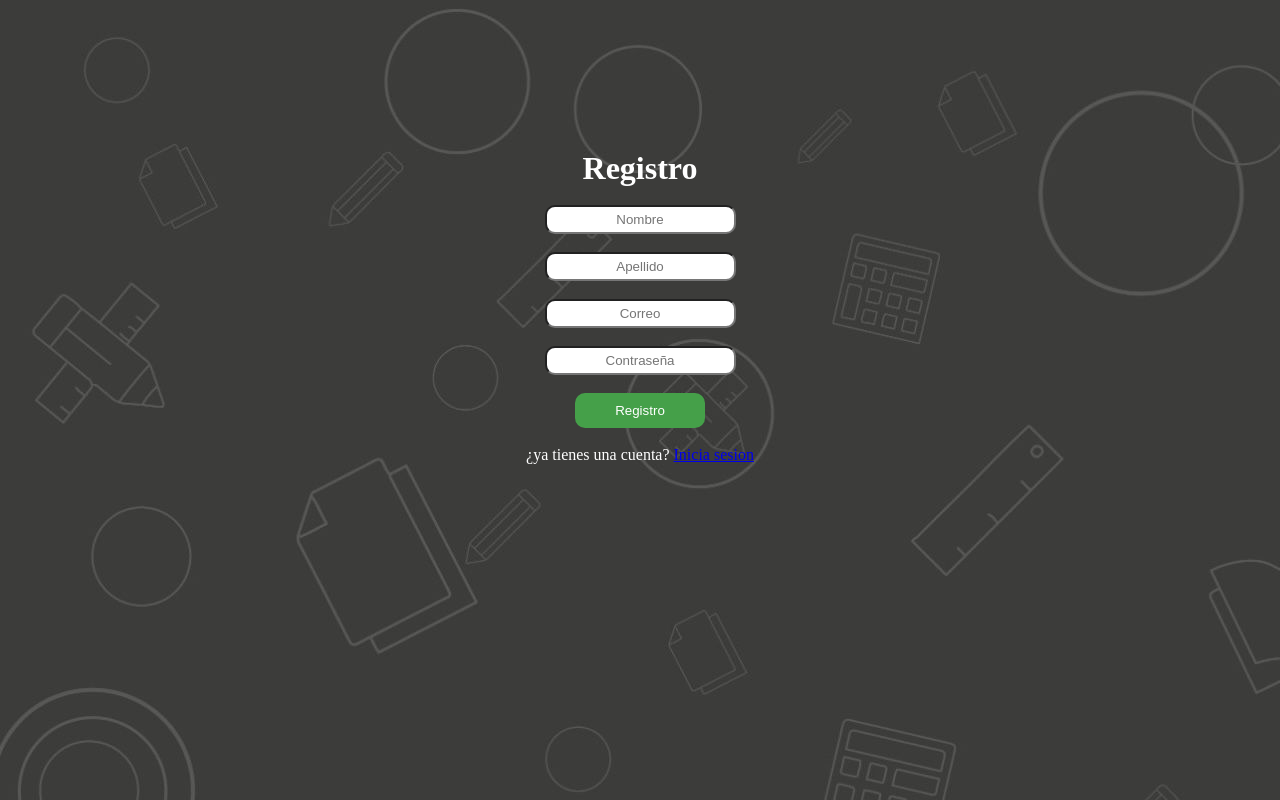
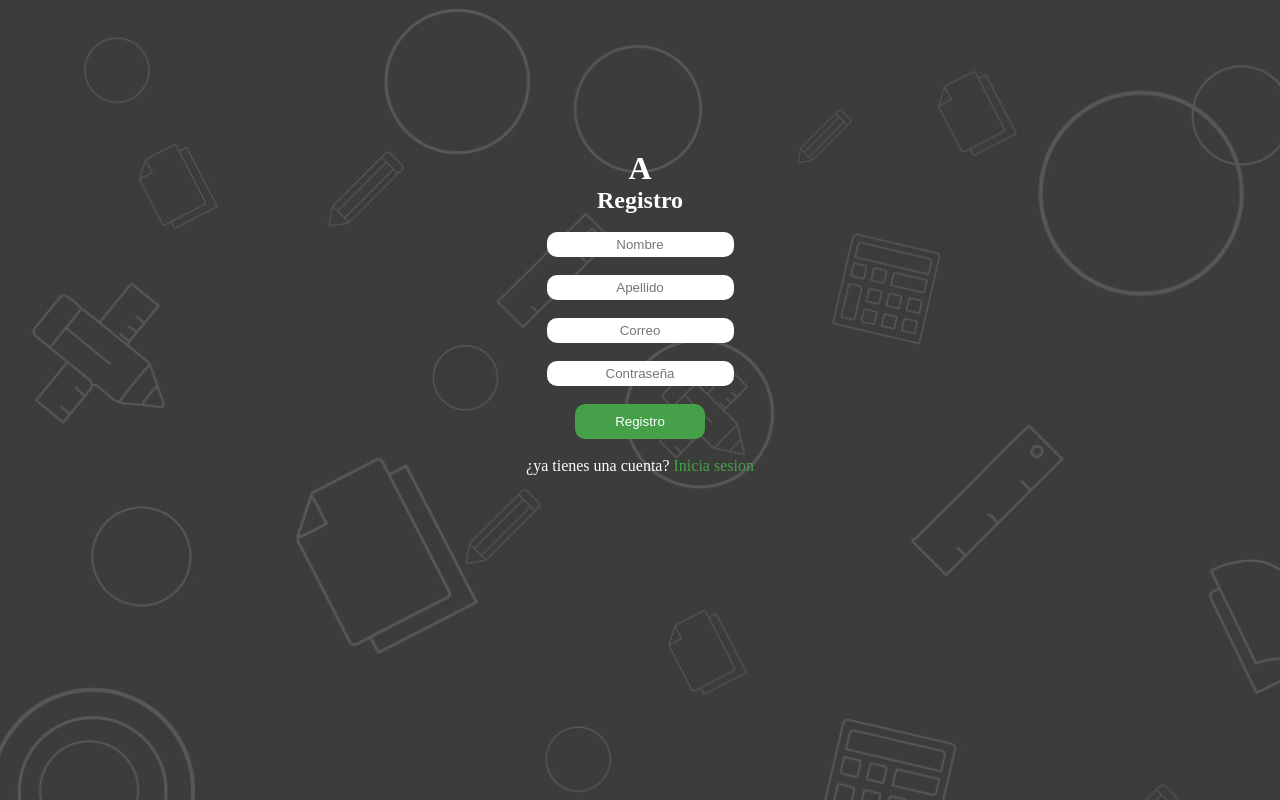
Before and after one commit to julianye25/ask-academy, a plain HTML site: page register.html in a window 1280 px wide. Drawn offline with Linux system fonts and the light colour scheme.

Commit message:
Arreglos registro y inicio de sesion

```diff
--- a/register.html
+++ b/register.html
@@ -1,29 +1,56 @@
 <!DOCTYPE html>
 <html lang="en">
-<head>
-    <meta charset="UTF-8">
-    <meta name="viewport" content="width=device-width, initial-scale=1.0">
+  <head>
+    <meta charset="UTF-8" />
+    <meta name="viewport" content="width=device-width, initial-scale=1.0" />
     <title>Registro</title>
-    <link rel="stylesheet" href="./styles/register.css">
-</head>
-<body>
+    <link rel="stylesheet" href="./styles/register.css" />
+  </head>
+  <body>
     <div class="container">
+      <h1><a class="inicio" href="./index.html">A</a></h1>
+      <h2>Registro</h2>
+      <br />
+      <form action="register.php" method="post">
+        <input
+          type="text"
+          id="name"
+          name="name"
+          placeholder="Nombre"
+          required
+        /><br />
 
-        <h1>Registro</h1>
-        <br>
-        <form action="register.php" method="post">
-            <input type="text" id="name" name="name" placeholder="Nombre" required><br>
+        <input
+          type="text"
+          id="lastNAme"
+          name="lastname"
+          placeholder="Apellido"
+          required
+        /><br />
 
-            <input type="text" id="lastNAme" name="lastname" placeholder="Apellido" required><br>
+        <input
+          type="email"
+          id="email"
+          name="email"
+          placeholder="Correo"
+          required
+        /><br />
 
-            <input type="email" id="email" name="email" placeholder="Correo" required><br>
+        <input
+          type="password"
+          id="password"
+          name="password"
+          placeholder="Contraseña"
+          required
+        /><br />
 
-            <input type="password" id="password" name="password" placeholder="Contraseña" required><br>
-
-            <input class="register" type="submit" value="Registro">
-        </form>
-        <br>
-        <p>¿ya tienes una cuenta? <span><a href="./login.html">Inicia sesion</a></span></p>
+        <input class="register" type="submit" value="Registro" />
+      </form>
+      <br />
+      <p>
+        ¿ya tienes una cuenta?
+        <span><a class="login" href="./login.html">Inicia sesion</a></span>
+      </p>
     </div>
-</body>
+  </body>
 </html>
--- a/styles/login.css
+++ b/styles/login.css
@@ -8,37 +8,30 @@
   background-image: url(../img/background.jpeg);
 }
 
-  .left-login {
-    display: none;
-  }
-
 .container-login {
   display: flex;
+  justify-content: center;
   align-items: center;
-    justify-content: center;
-  }
-
-  .right-login {
-    margin-top: 100px
+  flex-direction: column;
 }
 
 .right-login {
   display: flex;
   flex-direction: column;
-    margin-left: 75px;
   align-items: center;
+  margin-top: 150px;
+}
 
-  }
 .right-login h2 {
   color: white;
-    margin-right: 55px;
-    margin-top: 5px;
 }
 
 .right-login input {
+  display: flex;
+  flex-direction: column;
   padding: 5px;
   margin-bottom: 7px;
-    border: 1px solid black;
+  border: none;
   border-radius: 10px;
   text-align: center;
 }
@@ -49,6 +42,7 @@
   padding: 8px;
   border: none;
   border-radius: 10px;
+  background-color: #45a049;
 }
 
 .right-login p {
@@ -56,15 +50,12 @@
   color: white;
 }
 
-  .right-login .register {
+.register a {
   color: #45a049;
+  text-decoration: none;
 }
 
-  .container-login {
-    flex-direction: column;
+.inicio {
+  text-decoration: none;
+  color: white;
 }
-
-  .right-login input {
-    display: flex;
-    flex-direction: column;
-  }
--- a/styles/register.css
+++ b/styles/register.css
@@ -32,12 +32,23 @@
 form input {
   padding: 5px;
   text-align: center;
+  border: none;
   border-radius: 10px;
 }
 
 form .register {
-    padding: 10px  40px;
+  padding: 10px 40px;
   background-color: #45a049;
   border: none;
   color: white;
 }
+
+.login {
+  text-decoration: none;
+  color: #45a049;
+}
+
+.inicio {
+  text-decoration: none;
+  color: white;
+}
```
Also changed, not shown: login.html (+24 -14 lines). Lines whose indentation alone changed are shown as unchanged.
